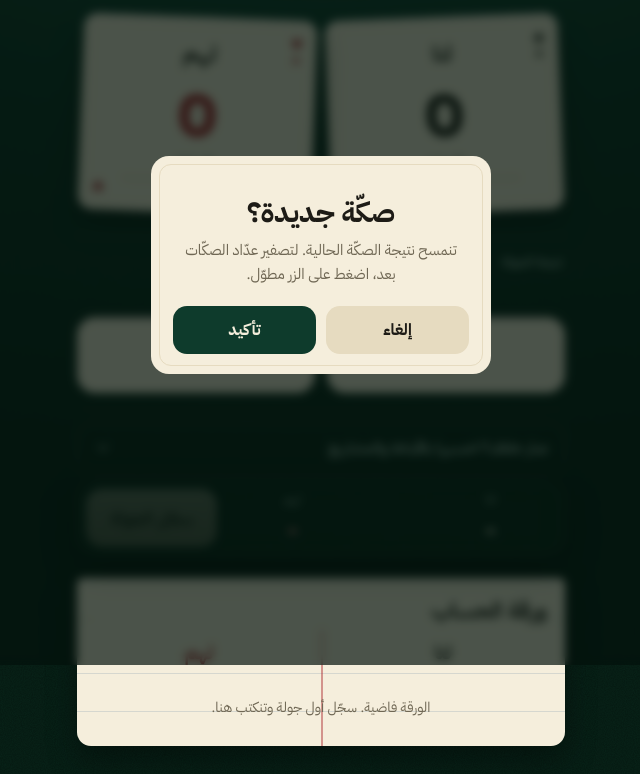
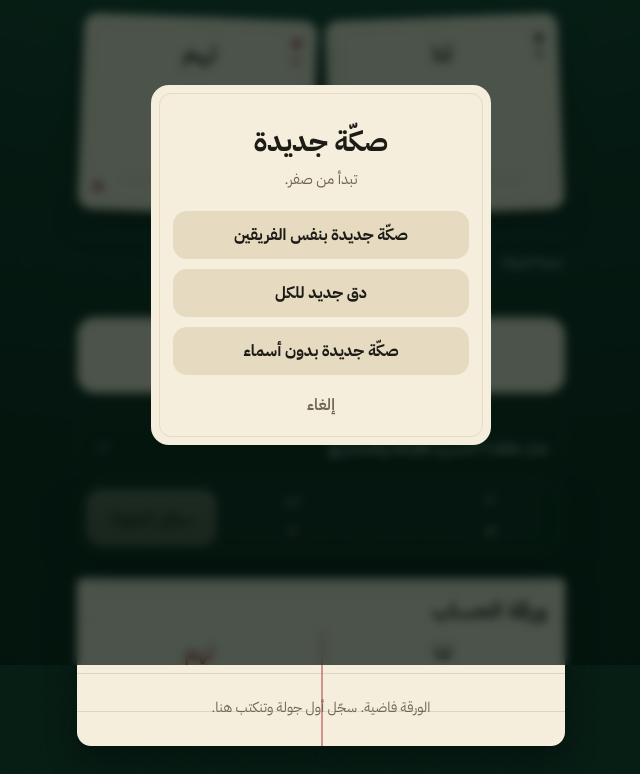
Before and after one commit to saudKhy/baloot, a plain HTML site: page damac/index.html in a window 1280 px wide. Both pictures are taken after a click on the button 852 px from the left and 34 px from the top of the page. Shown: the part 135-909 px from the top of the page, without its empty margins (319-959 px from the left). Drawn offline with Linux system fonts and the light colour scheme; a web font is replaced by a local one.

Commit message:
خيارات الصكّة الجديدة: المتقدم مستمر، نفس الفريقين، دق للكل، بدون أسماء
Co-Authored-By: Claude Opus 5.5 <noreply@anthropic.com>
Claude-Session: https://claude.ai/code/session_01Mw2jCy6Co9huvWoAfvmemP

```diff
--- a/damac/index.html
+++ b/damac/index.html
@@ -398,6 +398,8 @@ input::-webkit-outer-spin-button,input::-webkit-inner-spin-button{-webkit-appear
 
 <div class="modal" id="win"><div class="mbox"><div class="big" id="wsuit">♠</div><h2 id="wt"></h2><p id="wp"></p>
   <div class="mb col"><button class="pri" id="wstay">الفايز مستمر، دق لفريق جديد</button><button id="wall">دق جديد للكل</button><button id="wnew">نفس الفريقين</button><button class="ghost" id="wundo">تراجع عن آخر جولة</button></div></div></div>
+<div class="modal" id="ng"><div class="mbox"><h2>صكّة جديدة</h2><p id="ngp"></p>
+  <div class="mb col"><button class="pri" id="ngstay"></button><button id="ngsame">صكّة جديدة بنفس الفريقين</button><button id="ngall">دق جديد للكل</button><button id="ngblank">صكّة جديدة بدون أسماء</button><button class="ghost" id="ngno">إلغاء</button></div></div></div>
 <div class="modal" id="conf"><div class="mbox"><h2 id="ct"></h2><p id="cp"></p>
   <div class="mb"><button id="cno">إلغاء</button><button class="pri" id="cyes">تأكيد</button></div></div></div>
 <div class="toast" id="toast"></div>
@@ -574,8 +576,22 @@ $('hist').onclick=e=>{ const b=e.target.closest('.ln'); if(!b) return; const i=+
   ask(`حذف الجولة ${i+1}؟`,`${S.names[0]} ${r.pts[0]}، ${S.names[1]} ${r.pts[1]}`,()=>{ S.rounds.splice(i,1); persist(); render(); }); };
 
 let lp, lpFired=false;
+function leader(){ const t=totals(); return t[0]===t[1]?-1:(t[0]>t[1]?0:1); }
+function resetGame(){ S.rounds=[]; persist(); resetEntry(false); prevT=null; render(); }
 $('newg').onclick=()=>{ if(lpFired){ lpFired=false; return; }
-  ask('صكّة جديدة؟','تنمسح نتيجة الصكّة الحالية. لتصفير عدّاد الصكّات بعد، اضغط على الزر مطوّل.',()=>{ S.rounds=[]; persist(); resetEntry(false); prevT=null; render(); }); };
+  hideSnack();
+  const t=totals(), L=leader();
+  $('ngp').textContent=S.rounds.length?`النتيجة الحين: ${S.names[0]} ${t[0]}، ${S.names[1]} ${t[1]}. تتصفّر وتبدأ من جديد.`:'تبدأ من صفر.';
+  $('ngstay').hidden=L<0;
+  if(L>=0) $('ngstay').textContent=`${S.names[L]} مستمرين، دق لفريق جديد`;
+  $('ngstay').dataset.l=L;
+  $('ng').classList.add('show'); };
+$('ngno').onclick=()=>$('ng').classList.remove('show');
+$('ng').addEventListener('click',e=>{ if(e.target===$('ng')) $('ng').classList.remove('show'); });
+$('ngsame').onclick=()=>{ $('ng').classList.remove('show'); resetGame(); toast('صكّة جديدة'); };
+$('ngblank').onclick=()=>{ $('ng').classList.remove('show'); S.names=['لنا','لهم']; S.teamPlayers=[[],[]]; S.wins=[0,0]; resetGame(); toast('صكّة جديدة بدون أسماء'); };
+$('ngall').onclick=()=>{ $('ng').classList.remove('show'); resetGame(); dqStart('full'); };
+$('ngstay').onclick=()=>{ const L=+$('ngstay').dataset.l; $('ng').classList.remove('show'); if(L<0) return; resetGame(); dqStart('chal',L); };
 $('newg').addEventListener('pointerdown',()=>{ lpFired=false; lp=setTimeout(()=>{ lpFired=true;
   ask('تصفير كل شي؟','تنمسح الصكّة الحالية وعدّاد الصكّات.',()=>{ S.rounds=[]; S.wins=[0,0]; persist(); resetEntry(false); prevT=null; render(); }); },700); });
 ['pointerup','pointerleave','pointercancel'].forEach(ev=>$('newg').addEventListener(ev,()=>clearTimeout(lp)));
```
Also changed, not shown: thiyabah/index.html (+17 -1 lines).
